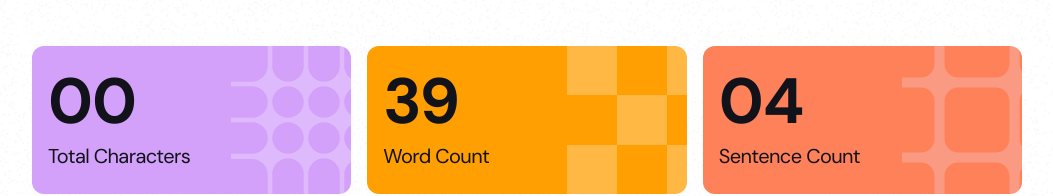
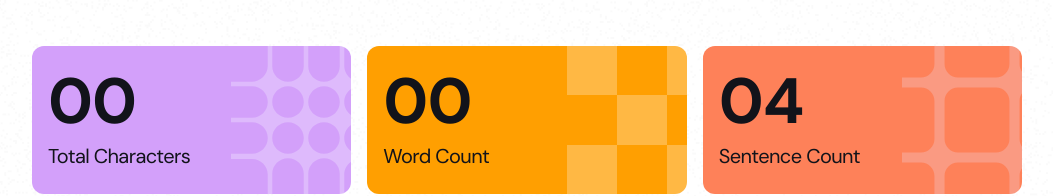
Before and after one commit to zekelkeys/react-character-counter, a React (Vite) app: page / in a window 1280 px wide. Shown: the part 546-742 px from the top of the page, without its empty margins (113-1166 px from the left). Built offline with nearby package versions, Linux system fonts and the light colour scheme.

Commit message:
Add word count logic

```diff
--- a/src/components/StatsCards.jsx
+++ b/src/components/StatsCards.jsx
@@ -3,7 +3,15 @@ import { TextStatsContext } from "../context/TextStatsContext";
 import StatCard from "./StatsCard";
 
 function StatCards() {
-    const { characterCount, excludeSpaces } = useContext(TextStatsContext);
+    const { text, excludeSpaces } = useContext(TextStatsContext);
+
+    const characterCount = excludeSpaces
+        ? text.replace(/\s+/g, "").length
+        : text.length;
+
+    const wordCount =
+        text.trim() === "" ? "00" : text.trim().split(/\s+/).length;
+
     return (
         <div className="flex flex-col gap-4 md:flex-row">
             <StatCard
@@ -15,7 +23,7 @@ function StatCards() {
             />
 
             <StatCard
-                value={"39"}
+                value={wordCount}
                 label="Word Count"
                 bgColor="bg-yellow-500"
                 bgIcon="bg-[url('./assets/images/pattern-word-count.svg')]"
--- a/src/context/TextStatsContext.jsx
+++ b/src/context/TextStatsContext.jsx
@@ -5,10 +5,6 @@ export const TextStatsContext = createContext(null);
 function TextStatsContextProvider({ children }) {
     const [text, setText] = useState("");
     const [excludeSpaces, setExcludeSpaces] = useState(false);
-
-    const characterCount = excludeSpaces
-        ? text.replace(/\s+/g, "").length
-        : text.length;
 
     return (
         <TextStatsContext.Provider
@@ -18,8 +14,6 @@ function TextStatsContextProvider({ children }) {
 
                 excludeSpaces,
                 setExcludeSpaces,
-
-                characterCount,
             }}
         >
             {children}
```
